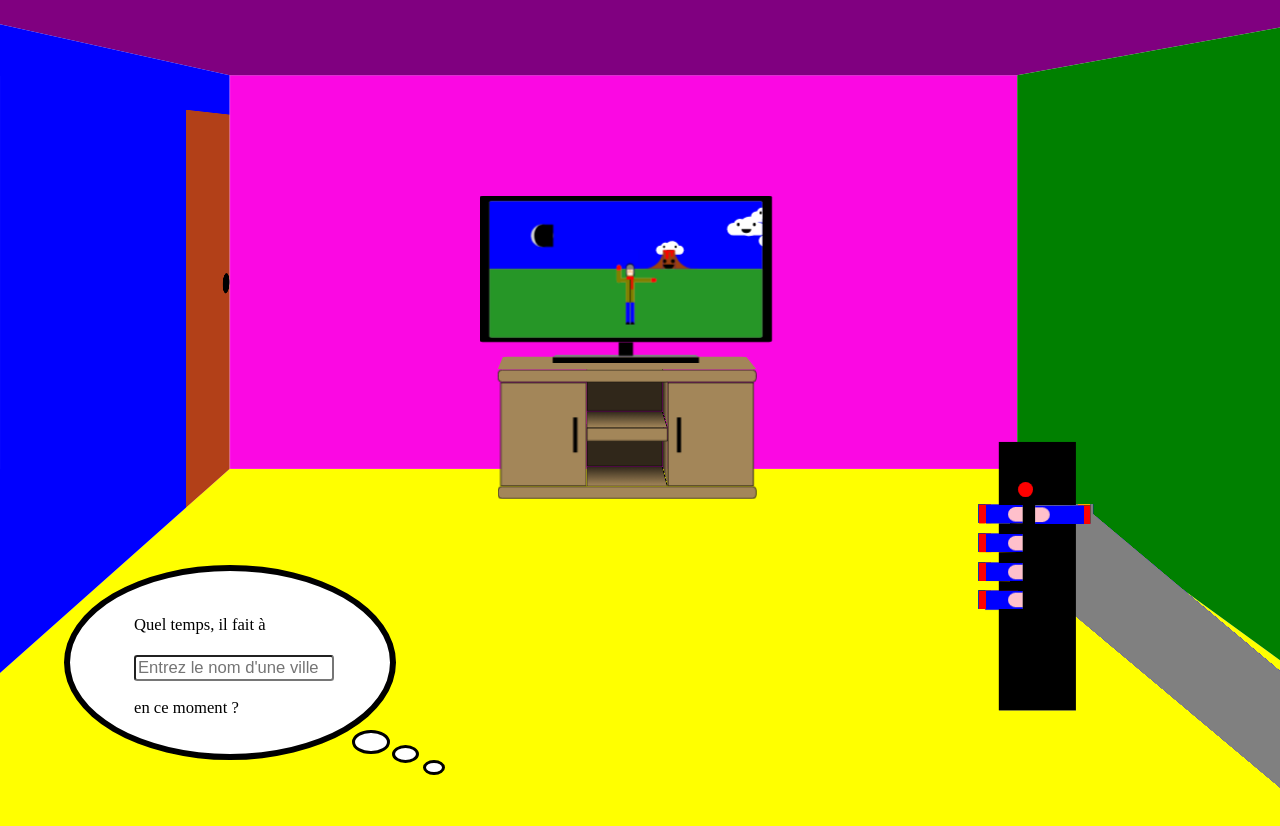
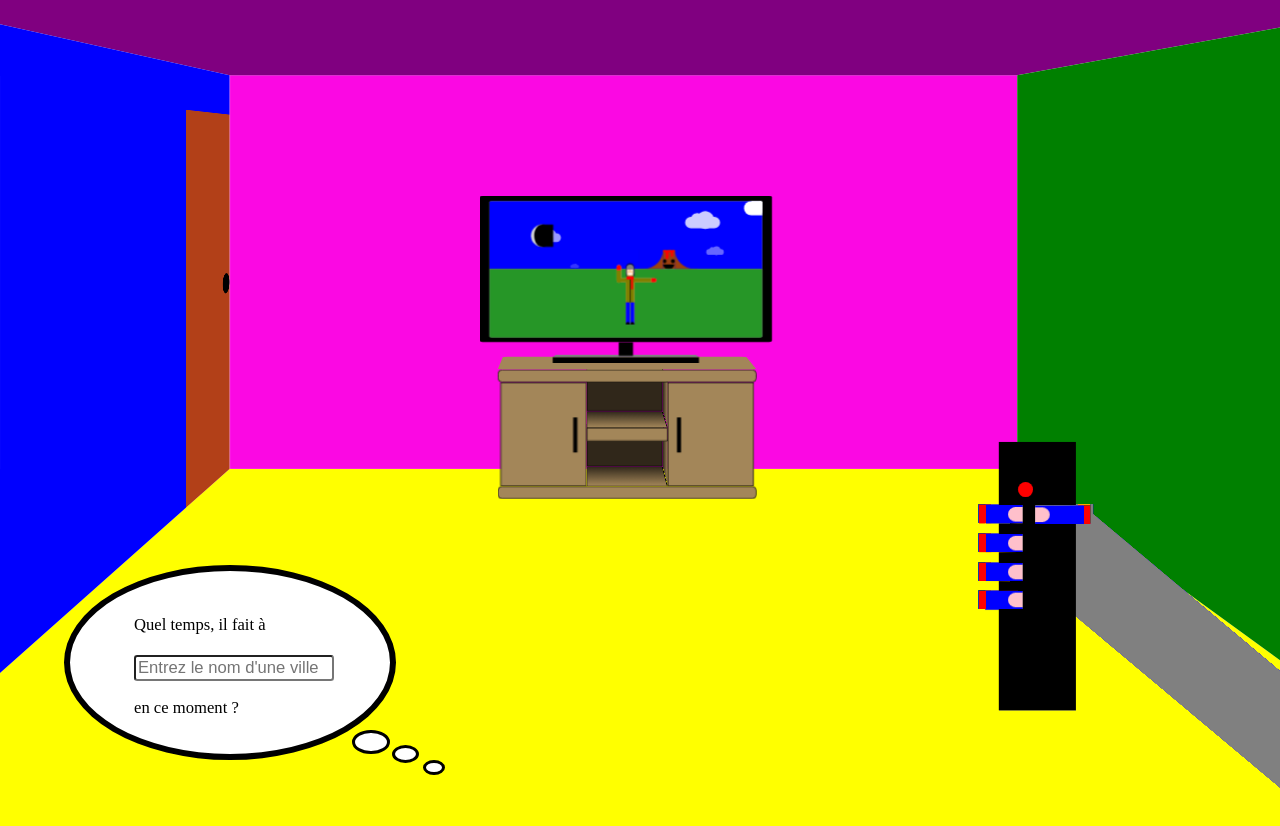
Before and after one commit to Skyrlon/weather-animation, a Vue app: page /#/ in a window 1280 px wide. Shown: the top 826 px of the page. Built offline with nearby package versions, Linux system fonts and the light colour scheme.

Commit message:
modified clouds scss, there is now 5 row which contain static clouds with random horizontal position

```diff
--- a/src/components/CloudsAndThunder.vue
+++ b/src/components/CloudsAndThunder.vue
@@ -1,11 +1,10 @@
 <template>
-  <div class="cloud">
-    <div class="face">
-      <div class="eye eye-left"></div>
-      <div class="eye eye-right"></div>
-      <div class="mouth"></div>
+  <div id="clouds">
+    <div class="cloud_row" :key="row" v-for="row in 5">
+      <div class="cloud" :key="cloud" v-for="cloud in numberOfClouds">
+        <div class="thunder" v-if="thunder"></div>
+      </div>
     </div>
-    <div class="thunder" v-if="thunder"></div>
   </div>
 </template>
 
@@ -14,11 +13,27 @@ export default {
   name: "CloudsAndThunder",
   props: {
     thunder: Boolean,
+    numberOfClouds: Number,
   },
 };
 </script>
 
 <style lang="scss" scoped>
+@for $i from 0 through 5 {
+  .cloud_row:nth-child(#{$i}) {
+    position: absolute;
+    top: #{-$cloud-height + $cloud-height * $i};
+    width: $screen-width;
+    @for $j from 0 through 3 {
+      & .cloud:nth-child(#{$j}) {
+        left: random(150) / 150 * 100%;
+        opacity: #{1.2 - 0.2 * $i};
+        transform: scale(#{1.2 - 0.2 * $i});
+      }
+    }
+  }
+}
+
 .cloud {
   position: absolute;
   height: $cloud-height;
@@ -119,22 +134,4 @@ export default {
     border-color: transparent transparent transparent yellow;
   }
 }
-
-$clouds: 12;
-
-@for $i from 0 through $clouds {
-  div.cloud:nth-child(#{$i + 1}) {
-     left: random(100) + 100%;
-     top: random(100) / 100 * 90%;
-     transform: scale(random() + 0.5);
-     opacity: random(1) + 0.1;
-     animation: moveclouds random(20) + 20 + s linear infinite;
-  }
-}
-
-@keyframes moveclouds {
-  100% {
-    left: -100%;
-  }
-}
 </style>
--- a/src/components/WeatherElements.vue
+++ b/src/components/WeatherElements.vue
@@ -2,8 +2,7 @@
   <div id="weather_elements">
     <div :class="'sky ' + dayOrNight()">
       <clouds-and-thunder
-        :key="cloud"
-        v-for="cloud in numberOfClouds(cloudsAmount)"
+        :numberOfClouds="numberOfClouds(cloudsAmount)"
         :thunder="hasThunder"
       />
       <Tornado v-if="hasTornado" />
@@ -60,7 +59,7 @@ export default {
       isSnowing: false,
       hasTornado: false,
       hasThunder: false,
-      cloudsAmount: "broken", //none, few, scattered, broken, or overcast
+      cloudsAmount: "few", //none, few, scattered, broken, or overcast
       hourOfTheDay: 1604977200, //unix, UTC
       sunrise: 1604991139, //unix, UTC
       sunset: 1605025014, //unix, UTC
@@ -77,16 +76,16 @@ export default {
           number = 0;
           break;
         case "few":
+          number = 1;
+          break;
+        case "scattered":
           number = 3;
           break;
-        case "scattered":
+        case "broken":
           number = 6;
           break;
-        case "broken":
-          number = 12;
-          break;
         case "overcast":
-          number = 18;
+          number = 9;
           break;
       }
       return number;
```
